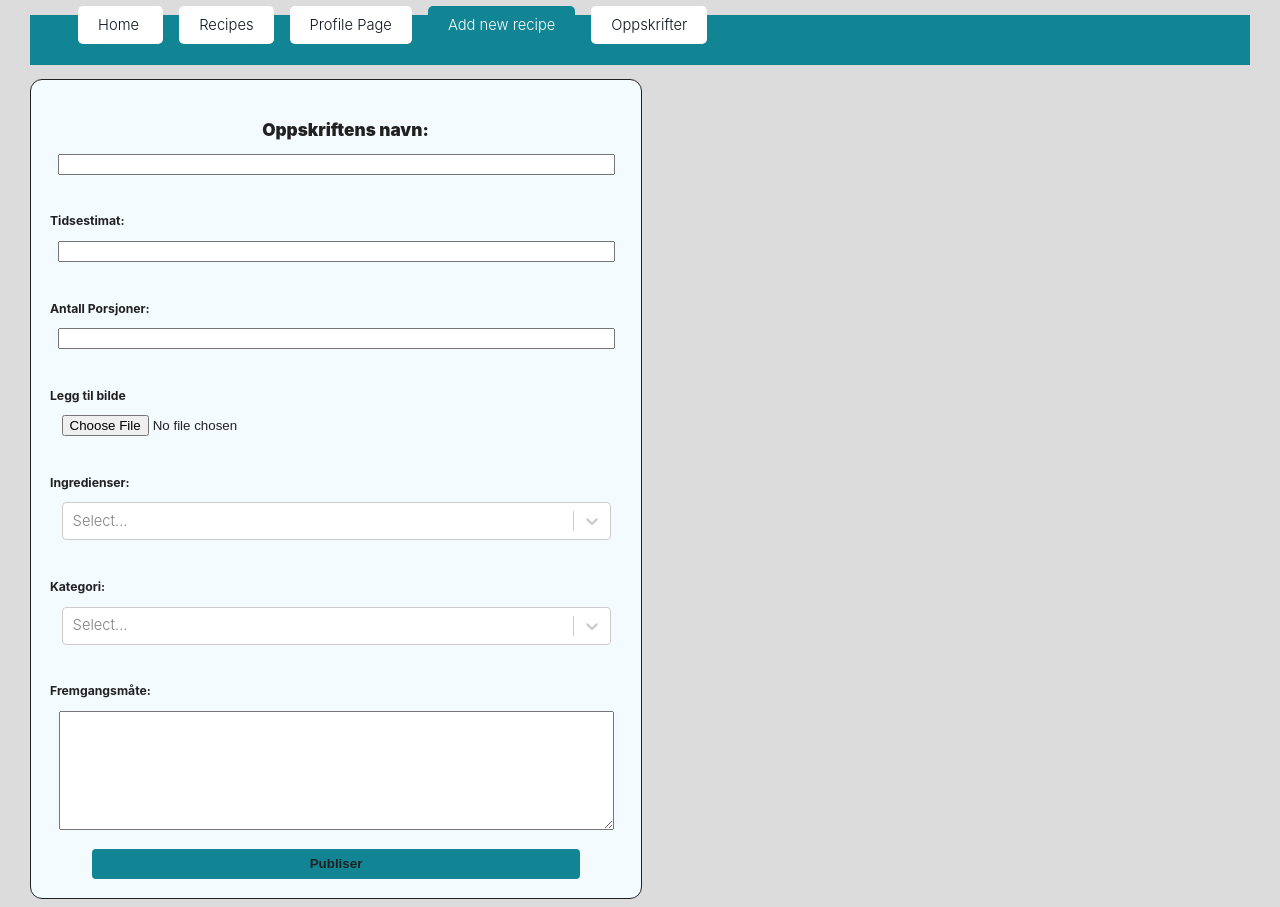
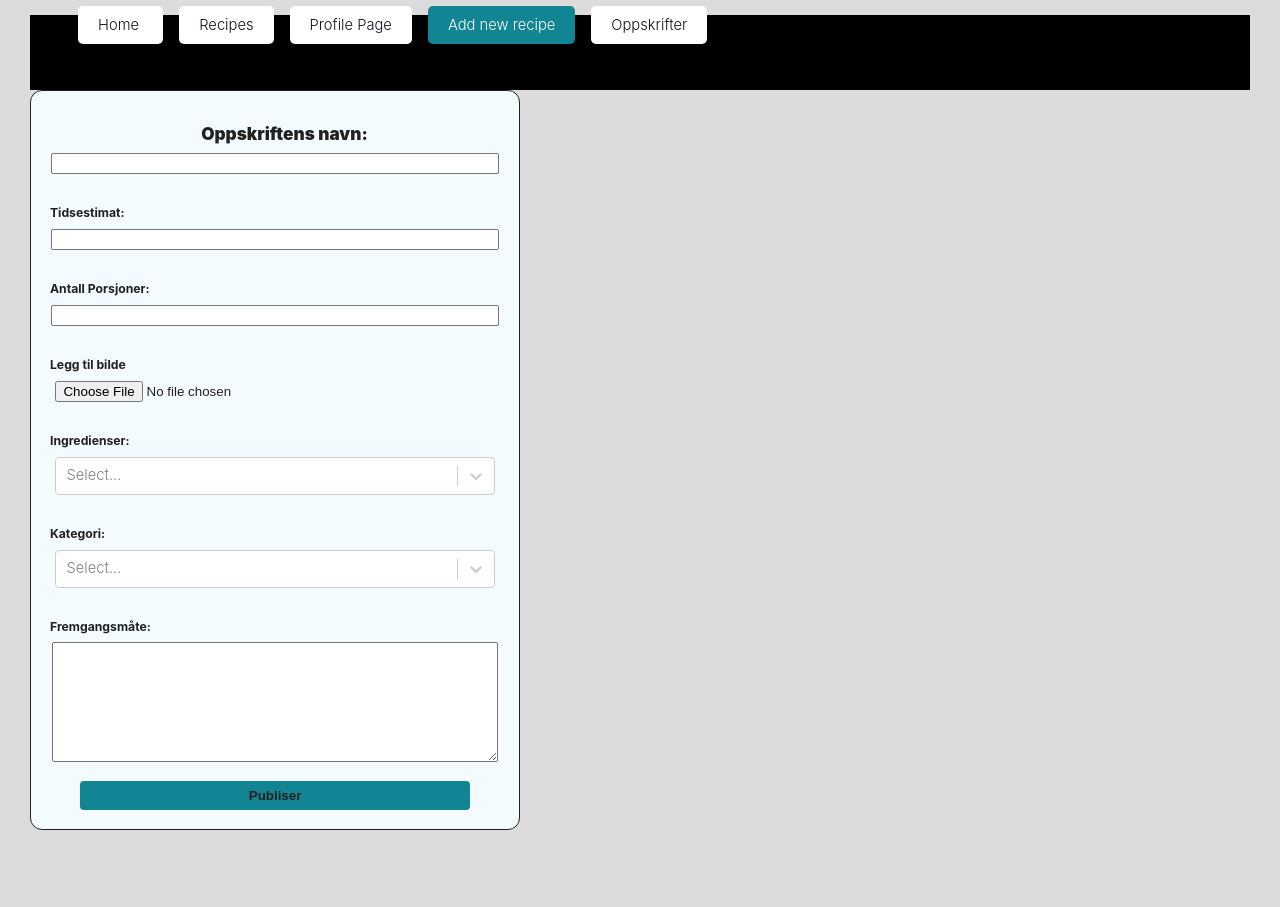
Before and after one commit to hbirketvedt/PU, a React (Create React App) app: page /newRecipe in a window 1280 px wide. After the commit the page ends 838 px from the top, so only its background shows below. Built offline with nearby package versions, Linux system fonts and the light colour scheme; no server answers; a web font is replaced by a local one.

Commit message:
Implemented new recipe page, now with all fields and validation

```diff
--- a/src/components/dummy/profilePage.js
+++ b/src/components/dummy/profilePage.js
@@ -1,5 +1,3 @@
-import Navbar from "../navbar/navbar";
-
 
 function ProfilePage() {
     return (
--- a/src/components/navbar/navbar.js
+++ b/src/components/navbar/navbar.js
@@ -4,10 +4,10 @@ function Navbar() {
     // Function for NavBar at top of every page. Add new NavLink to add new button to navbar. Must include new route
     // inside router in index.js for newly added NavLink to be functional.
     return (
-        <div>
+        <div className={"sticky navbar__wrapper"}>
             <nav>
                 <div>
-                    <ul className={"navbar"}>
+                    <ul>
                         <NavLink to={"/"}>Home </NavLink>
                         <NavLink to='/recipes'>Recipes</NavLink>
                         <NavLink to='/profilePage'>Profile Page</NavLink>
--- a/src/components/newRecipe/newRecipe.js
+++ b/src/components/newRecipe/newRecipe.js
@@ -8,6 +8,7 @@ import CreatableSelect from "react-select/creatable";
 import makeAnimated from 'react-select/animated';
 import Textarea from 'react-textarea-autosize';
 import Select from "react-select";
+import {getStorage, ref, uploadBytes} from "firebase/storage";
 
 function NewRecipe() {
     const [image, setImage] = useState(null)
@@ -19,9 +20,9 @@ function NewRecipe() {
      * Categories for category dropdown menu. Value is value passed from function, label is displayed label to user.
      */
     const categories = [
-        {value: "dinner", label: "Middag"},
-        {value: "lunch", label: "Lunch"},
-        {value: "breakfast", label: "Frokost"},
+        {value: "Middag", label: "Middag"},
+        {value: "Lunch", label: "Lunch"},
+        {value: "Frokost", label: "Frokost"},
     ]
 
 
@@ -51,17 +52,38 @@ function NewRecipe() {
      * @return {Promise<void>}
      */
     const submitData = async (data) => {
-        // await addDoc(recipesCollectionRef, {
-        //     title: data.title,
-        //     timeEstimate: data.timeEstimate,
-        //     portions: data.portions,
-        //     ingredients: data.ingredients,
-        //     category: data.category,
-        //     description: data.description,
-        // });
-        // console.log(data.ingredients)
-        console.log()
+        const ingredients = []
+        let imageUrl = null
+        // ingredients are returned as an IterableIterator so loop is used to extract only ingredients and add them
+        // to collection
+        for (let ing of data.ingredients.entries()) {
+            ingredients.push(ing[1].value)
+        }
+        if (image != null) {
+            await uploadImage()
+            imageUrl = image.name
+        }
+        // Adds recipeFeed to doc. All fields are marked as required so all fields should be filled.
+        await addDoc(recipesCollectionRef, {
+            title: data.title,
+            timeEstimate: data.timeEstimate,
+            portions: data.portions,
+            ingredients: ingredients,
+            category: data.category.value,
+            description: data.description,
+            imageUrl: imageUrl
+        });
+        console.log("Recipe uploaded to database")
+        navigate("/")
+    }
 
+
+    const uploadImage = async () => {
+        const storage = getStorage();
+        const storageRef = ref(storage, `/images/${image.name}`);
+        uploadBytes(storageRef, image).then((snapshot) => {
+            console.log('Uploaded a blob or file!');
+        });
     }
 
 
@@ -85,6 +107,7 @@ function NewRecipe() {
                 <h3 className={"input__label"}>Oppskriftens navn: </h3>
                 <input
                     {...register("title", {
+                        required: "title is required",
                         minLength: {
                             value: 3,
                             message: "Minimum title length is 3"
@@ -97,6 +120,7 @@ function NewRecipe() {
                 <h5 className={"input__label"}>Tidsestimat: </h5>
                 <input
                     {...register("timeEstimate", {
+                        required: "Time estimate is required",
                         minLength: {
                             value: 1,
                             message: "Minimum time estimate is 1"
@@ -108,12 +132,9 @@ function NewRecipe() {
                 <h5 className={"input__label"}>Antall Porsjoner: </h5>
                 <input
                     {...register("portions", {
-                        required: "This is required",
-                        minLength: {
-                            value: 1,
-                            message: "Minimum title length is 1"
-                        }
-                    })}
+                        required: "Portion count is required"
+                    })
+                    }
                     type={"number"}
                     className={"input__field"}/>
 
@@ -139,6 +160,8 @@ function NewRecipe() {
                         // defines css
                         className={"input__field"}
                     />}
+                    rules={{required: true}}
+
                 />
 
                 <h5 className={"input__label"}>Kategori: </h5>
@@ -153,6 +176,8 @@ function NewRecipe() {
                         // defines css
                         className={"input__field"}
                     />}
+                    rules={{required: true}}
+
                 />
 
 
@@ -166,7 +191,7 @@ function NewRecipe() {
                 <h5 className={"input__label"}>Fremgangsmåte: </h5>
                 <Textarea
                     {...register("description", {
-                        required: "This is required",
+                        required: "Description is required",
                         minLength: {
                             value: 1,
                             message: "Minimum title length is 1"
@@ -174,8 +199,6 @@ function NewRecipe() {
                     })}
                     type={"textarea"}
                     className={"input__field__big"}/>
-
-
                 <button
                     type={"submit"}
                     className={"input__submit"}
--- a/src/components/newRecipe/uploadImage.js
+++ b/src/components/newRecipe/uploadImage.js
@@ -21,7 +21,7 @@ function UploadImage() {
     /**
      *
      * @param data Title and description props that are passed from newRecipe.js. Passed on to addIngredients.js
-     * so they can be uploaded to database when recipe is submitted.
+     * so they can be uploaded to database when recipeFeed is submitted.
      * @return {Promise<void>}
      */
     const submitData = async (data) => {
--- a/src/css/app.scss
+++ b/src/css/app.scss
@@ -117,9 +117,9 @@ mark {
 
 .input {
   &__label {
-    margin: 3mm auto;
+    margin: 2mm auto;
     margin-left: .5cm;
-    margin-top: 1cm;
+    margin-top: 8mm;
   }
 
   &__field {
@@ -148,7 +148,7 @@ mark {
 
   border: 1px solid #212121;
   border-radius: 12px;
-  max-width: 50%;
+  width: 40%;
 }
 
 .columns {
@@ -208,9 +208,25 @@ button + button {
 
 .navbar {
   background-color: #118593;
+  //background-color: black;
   height: 50px;
   justify-content: right;
+  position: sticky;
+  top: 0;
 }
+
+.sticky {
+  position: sticky;
+  top: 0;
+}
+
+.navbar__wrapper {
+  background-color: black;
+  width: 100%;
+  height: 2cm;
+  justify-content: center;
+}
+
 
 a {
   margin: 8px;
--- a/src/index.js
+++ b/src/index.js
@@ -10,11 +10,11 @@ import ProfilePage from "./components/dummy/profilePage";
 import NewRecipe from "./components/newRecipe/newRecipe";
 import Navbar from "./components/navbar/navbar";
 import AddIngredients from "./components/newRecipe/addIngredients";
-import RecipeFeed from "./components/recipe/recipeFeed";
+import RecipeFeed from "./components/recipeFeed/recipeFeed";
 
 const rootElement = document.getElementById("root");
 render(<BrowserRouter>
-    <Navbar />
+    <Navbar/>
     <Routes>
         <Route path="/*" element={<App/>}/>
         <Route path="recipes" element={<Recipes/>}/>
```
Also changed, not shown: src/components/dummy/recipes.js (+4 -4 lines), src/components/recipeFeed/recipeCard.js (renamed from src/components/recipe/recipeCard.js, +4 -4 lines), src/components/recipeFeed/recipeFeed.js (renamed from src/components/recipe/recipeFeed.js).
